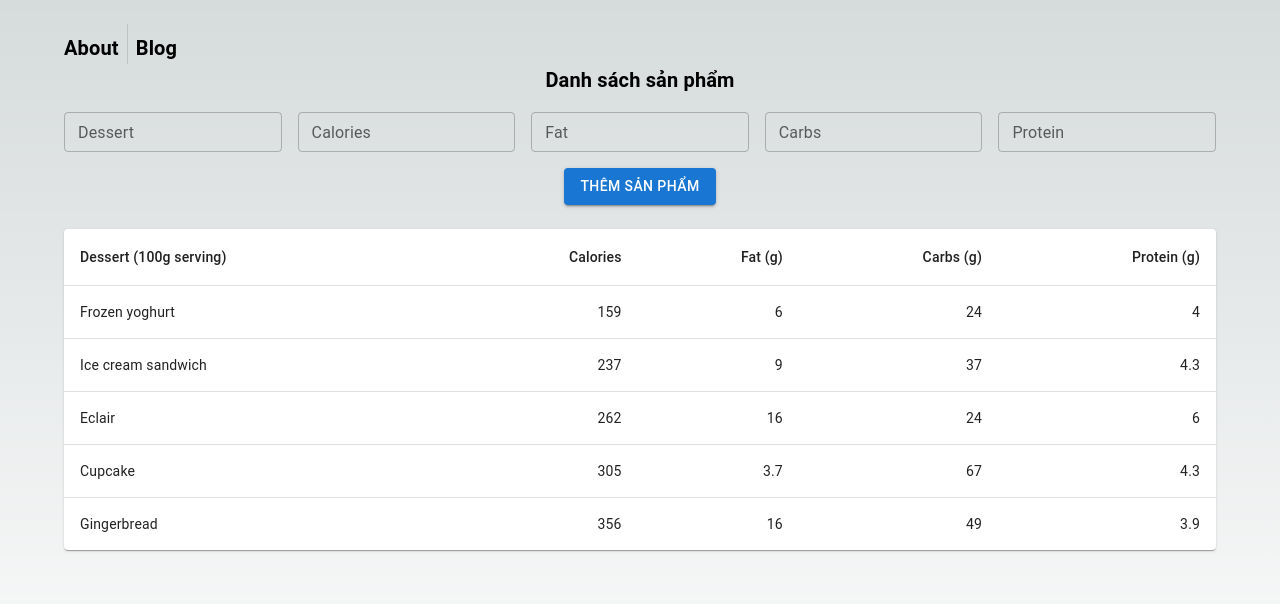
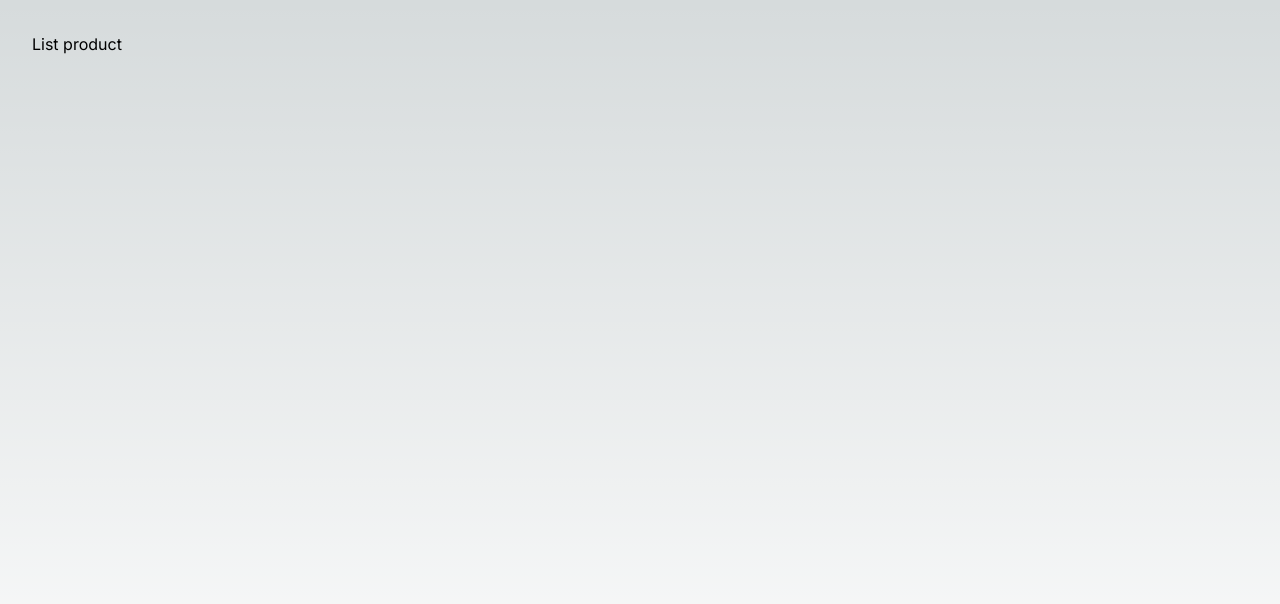
Before and after one commit to kimchainhee/NextJSYarn, a Next.js app: page / in a window 1280 px wide. Shown: the top 604 px of the page. Built offline with nearby package versions, Linux system fonts and the light colour scheme.

Commit message:
[Update] Learn NextJS 17/05

```diff
--- a/src/app/About/page.js
+++ b/src/app/About/page.js
@@ -1,7 +1,6 @@
-'use client'
-import { Grid, Container, Typography, IconButton } from '@mui/material'
-import Link from 'next/link'
-import ArrowBackIcon from '@mui/icons-material/ArrowBack'
+// import { Grid, Container, Typography, IconButton } from '@mui/material'
+// import Link from 'next/link'
+// import ArrowBackIcon from '@mui/icons-material/ArrowBack'
 
 export const metadata = {
   title: 'Home',
@@ -11,7 +10,8 @@ export const metadata = {
 export default function About() {
   return (
     <main className="min-h-screen p-8">
-      <Container maxWidth="lg">
+      About
+      {/* <Container maxWidth="lg">
         <Grid container spacing={2} alignItems="center">
           <Grid item>
             <IconButton component={Link} href="/">
@@ -27,7 +27,7 @@ export default function About() {
         <Typography align="center" variant="h6">
           <b>About Page</b>
         </Typography>
-      </Container>
+      </Container> */}
     </main>
   )
 }
--- a/src/app/Blog/page.js
+++ b/src/app/Blog/page.js
@@ -1,7 +1,6 @@
-'use client'
-import { Grid, Container, Typography, IconButton } from '@mui/material'
-import Link from 'next/link'
-import ArrowBackIcon from '@mui/icons-material/ArrowBack'
+// import { Grid, Container, Typography, IconButton } from '@mui/material'
+// import Link from 'next/link'
+// import ArrowBackIcon from '@mui/icons-material/ArrowBack'
 
 export const metadata = {
   title: 'Home',
@@ -11,7 +10,8 @@ export const metadata = {
 export default function Blog() {
   return (
     <main className="min-h-screen p-8">
-      <Container maxWidth="lg">
+      Blog
+      {/* <Container maxWidth="lg">
         <Grid container spacing={2} alignItems="center">
           <Grid item>
             <IconButton component={Link} href="/">
@@ -25,7 +25,7 @@ export default function Blog() {
         <Typography align="center" variant="h6">
           <b>Blog Page</b>
         </Typography>
-      </Container>
+      </Container> */}
     </main>
   )
 }
--- a/src/app/page.js
+++ b/src/app/page.js
@@ -1,22 +1,21 @@
-'use client'
-import {
-  Button,
-  Container,
-  Grid,
-  Paper,
-  Table,
-  TableBody,
-  TableCell,
-  TableContainer,
-  TableHead,
-  TableRow,
-  Typography,
-  TextField,
-  Box,
-  Divider,
-} from '@mui/material'
+// import {
+//   Button,
+//   Container,
+//   Grid,
+//   Paper,
+//   Table,
+//   TableBody,
+//   TableCell,
+//   TableContainer,
+//   TableHead,
+//   TableRow,
+//   Typography,
+//   TextField,
+//   Box,
+//   Divider,
+// } from '@mui/material'
 
-import Link from 'next/link'
+// import Link from 'next/link'
 
 function createData(name, calories, fat, carbs, protein) {
   return { name, calories, fat, carbs, protein }
@@ -33,7 +32,8 @@ const rows = [
 export default function Home() {
   return (
     <main className="min-h-screen p-8">
-      <Container maxWidth="lg">
+      List product
+      {/* <Container maxWidth="lg">
         <Grid container spacing={1} alignItems="center">
           <Grid item>
             <Link href="/About">
@@ -106,7 +106,7 @@ export default function Home() {
             </TableBody>
           </Table>
         </TableContainer>
-      </Container>
+      </Container> */}
     </main>
   )
 }
```
